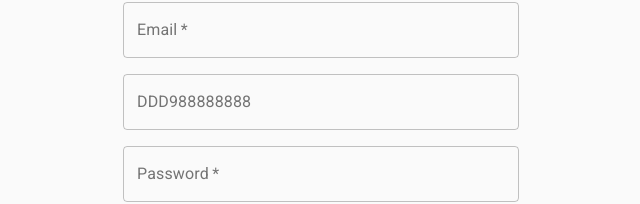
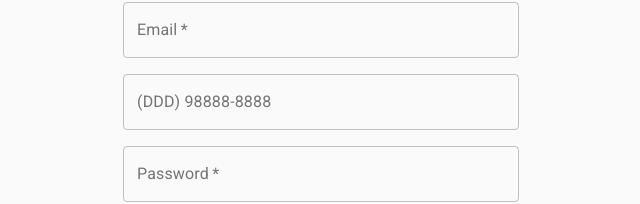
Before and after one commit to luisfilipegdc/SISTEMAWHATISAC, a React (Create React App) app in the folder frontend/: page /signup in a window 1280 px wide. Shown: the part 243-447 px from the top of the page, without its empty margins (319-959 px from the left). Built offline with nearby package versions, Linux system fonts and the light colour scheme; no server answers; what chartjs-plugin-datalabels, mic-recorder-to-mp3 would draw is missing.

Commit message:
Update index.js

```diff
--- a/frontend/src/pages/Signup/index.js
+++ b/frontend/src/pages/Signup/index.js
@@ -186,7 +186,7 @@ const SignUp = () => {
 											{...field}
 											variant="outlined"
 											fullWidth
-											label="DDD988888888"
+											label="(DDD) 98888-8888"
 											inputProps={{ maxLength: 11 }} // Definindo o limite de caracteres
 										/>
 									)}
```
